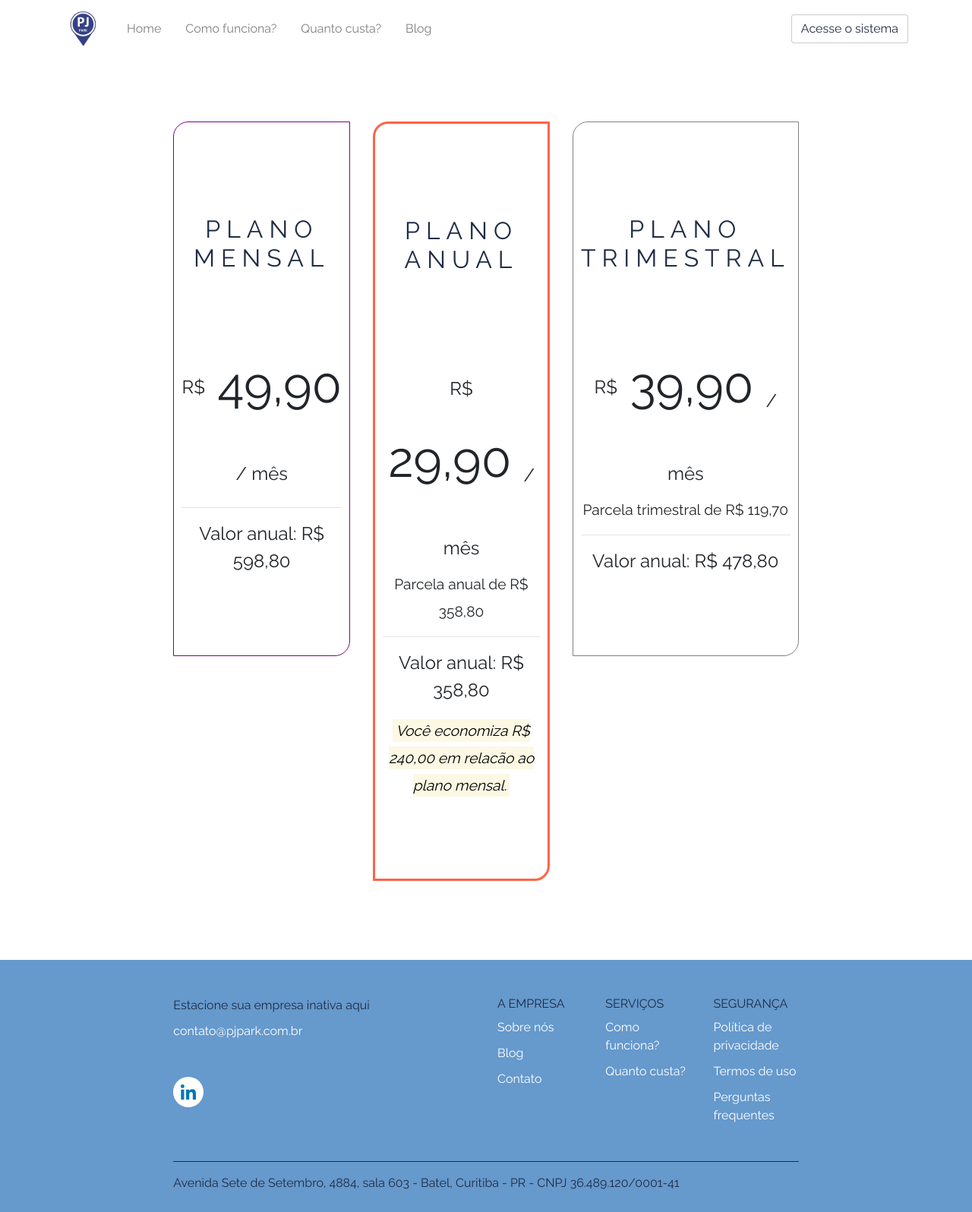
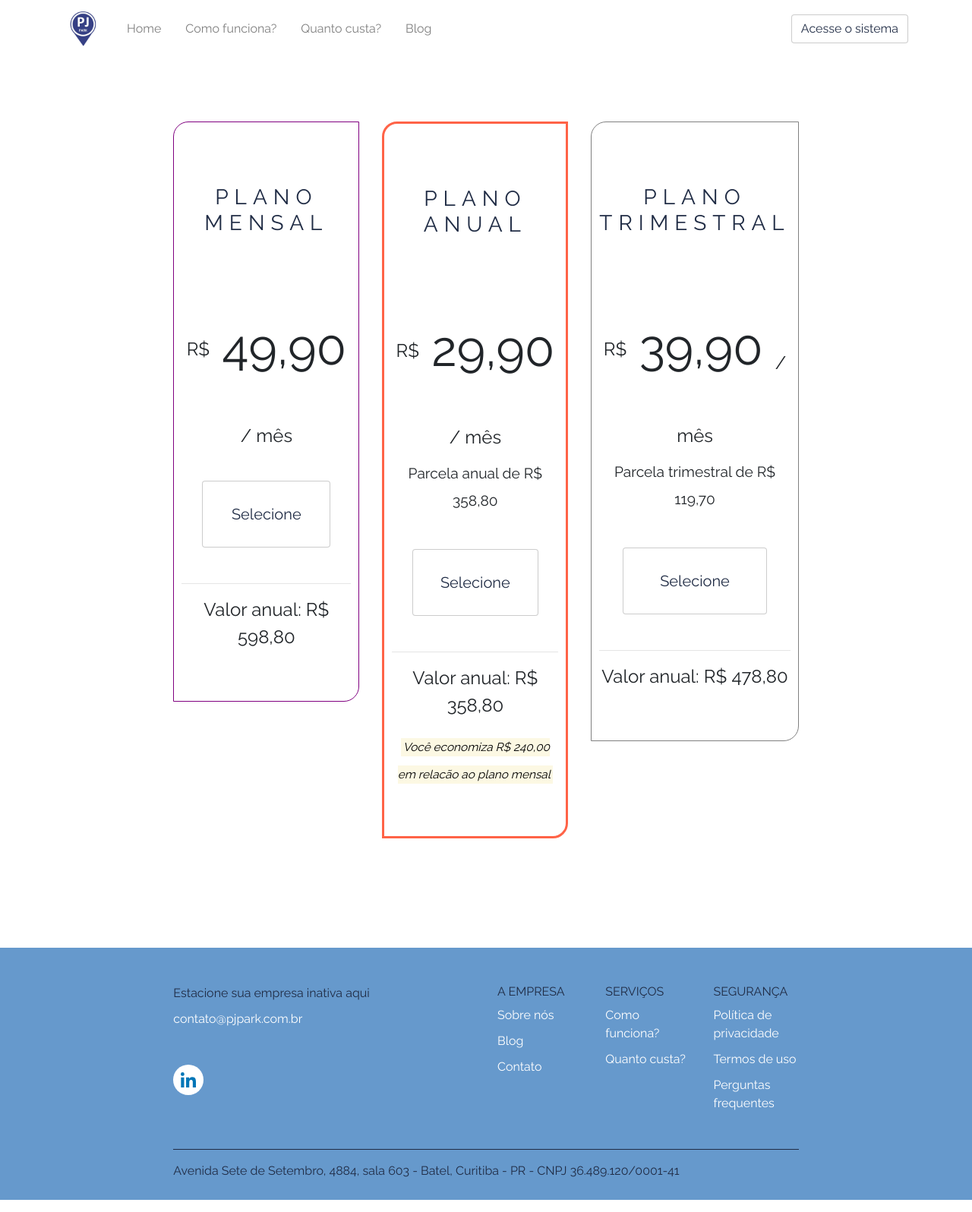
Before and after one commit to dakoctba/pjpark.github.io, a Jekyll site: the page built from planos.html, in a window 1280 px wide. Shown: the whole page at 76% size. Built offline with Jekyll 4.4.1, drawn with Linux system fonts in a browser that asks for light colours.

Commit message:
feat: prices

```diff
--- a/_sass/_plans.scss
+++ b/_sass/_plans.scss
@@ -1,10 +1,11 @@
 .pricing-box {
   border-radius: 20px 0px;
-  padding: 80px 0px;
+  padding: 40px 0px;
   text-align: center;
+  margin: 4rem 0;
 
   h1 {
-    font-size: 2rem;
+    font-size: 1.75rem;
     padding: 10px;
     letter-spacing: 0.5rem;
   }
@@ -18,6 +19,18 @@
       sup, sub {
         font-size: 1.5rem;
       }
+    }
+  }
+
+  .btn {
+    // margin: 4rem 0;
+    line-height: 70px;
+    width: 75%;
+  }
+
+  @media (min-width : 768px) {
+    .btn {
+      margin: 2rem 0;
     }
   }
 
--- a/planos.html
+++ b/planos.html
@@ -15,6 +15,10 @@ permalink: /planos/
         <div class="pricing-box-body">
           <div class="price"><sup>R$</sup> 49,90 <sub>/ mês</sub></div>
 
+          <p class="text-center">
+            <a href="https://app.pjpark.com.br" class="btn btn-lg btn-primary bordershadow">Selecione</a>
+          </p>
+
           <hr>
 
           <p>Valor anual: R$ 598,80</p>
@@ -30,11 +34,15 @@ permalink: /planos/
           <div class="price"><sup>R$</sup> 29,90 <sub>/ mês</sub></div>
           <p><small>Parcela anual de R$ 358,80</small></p>
 
+          <p class="text-center">
+            <a href="https://app.pjpark.com.br" class="btn btn-lg btn-primary bordershadow">Selecione</a>
+          </p>
+
           <hr>
 
           <p>Valor anual: R$ 358,80</p>
 
-          <p><small><i><mark>Você economiza R$ 240,00 em relacão ao<br>plano mensal.</mark></i></small></p>
+          <p><small><small><i><mark>Você economiza R$ 240,00<br>em relacão ao plano mensal</mark></i></small></small></p>
         </div>
       </div>
     </div>
@@ -47,6 +55,10 @@ permalink: /planos/
           <div class="price"><sup>R$</sup> 39,90 <sub>/ mês</sub></div>
           <p><small>Parcela trimestral de R$ 119,70</small></p>
 
+          <p class="text-center my-6">
+            <a href="https://pjpark.com.br" class="btn btn-lg btn-primary bordershadow">Selecione</a>
+          </p>
+
           <hr>
 
           <p>Valor anual: R$ 478,80</p>
@@ -56,5 +68,3 @@ permalink: /planos/
   </div>
 
 </div>
-
-<br>
```
